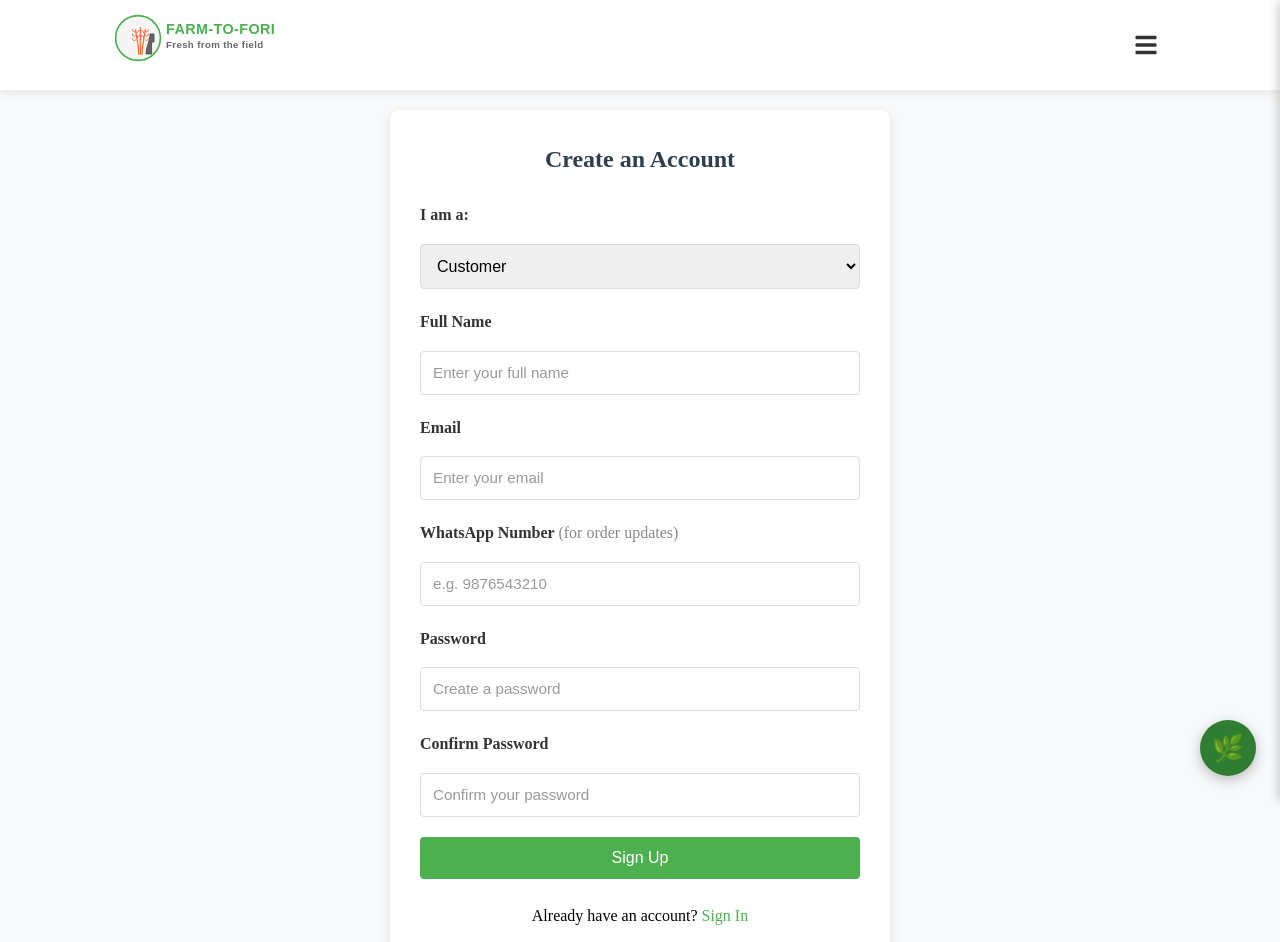
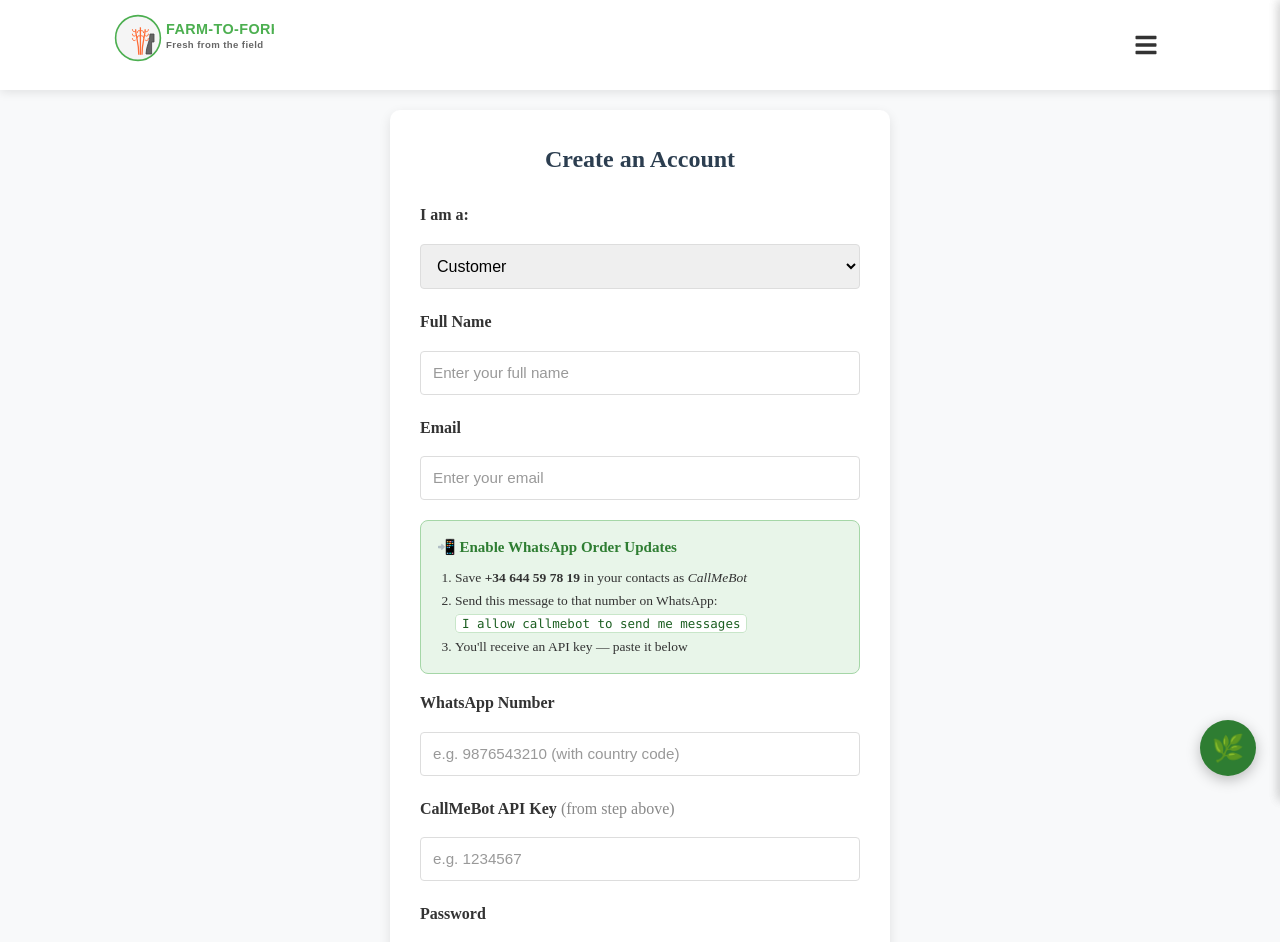
Before and after one commit to Aakanksha28-coder/farmtofork-frontend, a React (Create React App) app: page /signup in a window 1280 px wide. Shown: the top 942 px of the page. Built offline with nearby package versions, Linux system fonts and the light colour scheme.

Commit message:
feat: CallMeBot signup fields with activation instructions

```diff
--- a/src/components/SignUp.css
+++ b/src/components/SignUp.css
@@ -107,3 +107,36 @@
     padding: 20px;
   }
 }
+
+/* CallMeBot WhatsApp setup box */
+.whatsapp-setup-box {
+  background: #e8f5e9;
+  border: 1px solid #a5d6a7;
+  border-radius: 8px;
+  padding: 14px 16px;
+  margin-bottom: 16px;
+}
+
+.whatsapp-setup-title {
+  font-weight: 600;
+  color: #2e7d32;
+  margin-bottom: 8px;
+  font-size: 15px;
+}
+
+.whatsapp-steps {
+  margin: 0;
+  padding-left: 18px;
+  color: #333;
+  font-size: 13.5px;
+  line-height: 1.7;
+}
+
+.whatsapp-steps code {
+  background: #fff;
+  border: 1px solid #c8e6c9;
+  border-radius: 4px;
+  padding: 1px 6px;
+  font-size: 12.5px;
+  color: #1b5e20;
+}
--- a/src/components/SignUp.jsx
+++ b/src/components/SignUp.jsx
@@ -12,6 +12,7 @@ const SignUp = () => {
     confirmPassword: '',
     role: 'customer',
     whatsapp: '',
+    callmebotApiKey: '',
     farmName: '',
     farmAddress: '',
     farmLocation: { country: '', state: '', district: '', city: '', postcode: '' },
@@ -56,7 +57,8 @@ const SignUp = () => {
         email: formData.email,
         password: formData.password,
         role: formData.role,
-        whatsapp: formData.whatsapp
+        whatsapp: formData.whatsapp,
+        callmebotApiKey: formData.callmebotApiKey
       };
 
       // Add role-specific fields
@@ -231,15 +233,38 @@ const SignUp = () => {
             />
           </div>
 
+          <div className="whatsapp-setup-box">
+            <div className="whatsapp-setup-title">📲 Enable WhatsApp Order Updates</div>
+            <ol className="whatsapp-steps">
+              <li>Save <strong>+34 644 59 78 19</strong> in your contacts as <em>CallMeBot</em></li>
+              <li>Send this message to that number on WhatsApp:<br/>
+                <code>I allow callmebot to send me messages</code>
+              </li>
+              <li>You'll receive an API key — paste it below</li>
+            </ol>
+          </div>
+
           <div className="form-group">
-            <label htmlFor="whatsapp">WhatsApp Number <span style={{color:'#888',fontWeight:'normal'}}>(for order updates)</span></label>
+            <label htmlFor="whatsapp">WhatsApp Number</label>
             <input
               type="tel"
               id="whatsapp"
               name="whatsapp"
               value={formData.whatsapp}
               onChange={handleChange}
-              placeholder="e.g. 9876543210"
+              placeholder="e.g. 9876543210 (with country code)"
+            />
+          </div>
+
+          <div className="form-group">
+            <label htmlFor="callmebotApiKey">CallMeBot API Key <span style={{color:'#888',fontWeight:'normal'}}>(from step above)</span></label>
+            <input
+              type="text"
+              id="callmebotApiKey"
+              name="callmebotApiKey"
+              value={formData.callmebotApiKey}
+              onChange={handleChange}
+              placeholder="e.g. 1234567"
             />
           </div>
 
--- a/src/services/authService.js
+++ b/src/services/authService.js
@@ -19,7 +19,8 @@ export const loginUser = async (email, password) => {
       name: data?.name || '',
       email: data?.email,
       role: data?.role || 'customer',
-      whatsapp: data?.whatsapp || ''
+      whatsapp: data?.whatsapp || '',
+      callmebotApiKey: data?.callmebotApiKey || ''
     };
 
     // Save token and user to localStorage
@@ -53,7 +54,8 @@ export const registerUser = async (userData) => {
       name: data?.name || '',
       email: data?.email,
       role: data?.role || 'customer',
-      whatsapp: data?.whatsapp || ''
+      whatsapp: data?.whatsapp || '',
+      callmebotApiKey: data?.callmebotApiKey || ''
     };
 
     // Save token and user to localStorage
```
